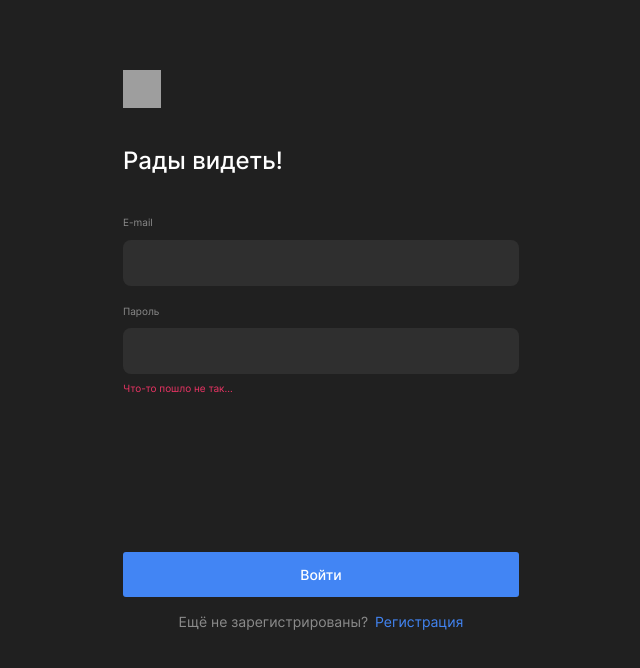
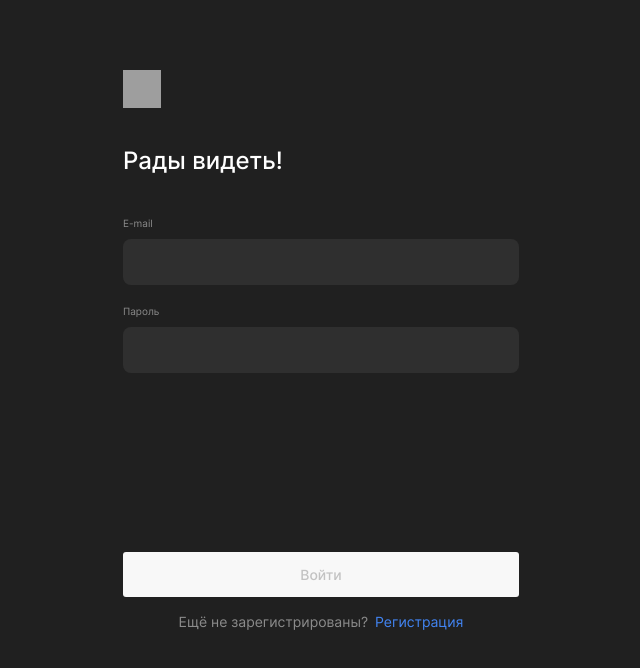
Before and after one commit to GeometricEarth/movies-explorer-frontend, a React (Create React App) app: page /signin in a window 1280 px wide. Shown: the top 668 px of the page, without its empty margins (319-959 px from the left). Built offline with nearby package versions, Linux system fonts and the light colour scheme; grey boxes are pictures that could not be loaded.

Commit message:
feat: Реализовать сообщения об ошибках отправки форм

```diff
--- a/src/components/Form/Form.css
+++ b/src/components/Form/Form.css
@@ -1,18 +1,33 @@
 .form {
   display: flex;
   flex-direction: column;
+  padding-top: 6px;
 }
-.form__label {
+.form__error {
+  color: #ee3465;
+  font-family: Inter;
+  font-size: 10px;
+  font-weight: 400;
+  line-height: 10px;
+  min-height: 10px;
+  letter-spacing: 0em;
+  text-align: left;
+}
+.field {
+  display: flex;
+  flex-direction: column;
+}
+.field__label {
   color: #8b8b8b;
   font-size: 10px;
   font-style: normal;
   font-weight: 400;
   line-height: normal;
 }
-.form__input-wrapper:not(:first-child) {
-  margin-top: 14px;
+.field:not(:first-child) {
+  margin-top: 8px;
 }
-.form__input {
+.field__input {
   width: 100%;
   margin-top: 10px;
   padding: 15px;
@@ -26,13 +41,18 @@
   color: #fff;
   box-sizing: border-box;
 }
-.form__error {
-  margin-top: 8px;
+.field_input_error {
+  color: #ee3465;
+}
+.field__error {
+  margin-top: 2px;
   color: #ee3465;
   font-size: 10px;
-  font-style: normal;
-  font-weight: 400;
-  line-height: normal;
+  line-height: 10px;
+  min-height: 10px;
+  white-space: nowrap;
+  overflow: hidden;
+  text-overflow: ellipsis;
 }
 .form__submit {
   height: 45px;
@@ -46,11 +66,15 @@
   font-weight: 500;
   line-height: normal;
 }
+.form__submit_disabled {
+  background: #f8f8f8;
+  color: #c2c2c2;
+}
 .form__submit_type_register {
   margin-top: 69px;
 }
 .form__submit_type_login {
-  margin-top: 158px;
+  margin-top: 157px;
 }
 
 input:-webkit-autofill,
--- a/src/components/Form/Form.jsx
+++ b/src/components/Form/Form.jsx
@@ -1,22 +1,65 @@
+import useForm from '../../hooks/useForm';
 import './Form.css';
 
-export default function Form({ name, className, formData, formType, submitText }) {
+export default function Form({
+  name,
+  className,
+  formFields,
+  formType,
+  submitText,
+  submitError,
+}) {
+  const initialState = {};
+  formFields.forEach((element) => {
+    initialState[element.name] = '';
+  });
+
+  const {
+    handleInputChange,
+    handleSubmit,
+    formData,
+    errors,
+    isValid,
+  } = useForm(initialState, (data) => {
+    console.log(data);
+  });
+
   return (
-    <form className={'form ' + (className || '')} name={name}>
-      {formData.map(({ label, type, name }, index) => {
+    <form
+      className={'form ' + (className || '')}
+      name={name}
+      onSubmit={handleSubmit}
+    >
+      {formFields.map(({ label, type, name }, index) => {
         return (
-          <div className="form__input-wrapper" key={index}>
-            <label className="form__label" htmlFor={name}>
+          <div className="field" key={index}>
+            <label className="field__label" htmlFor={name}>
               {label}
             </label>
-            <input className="form__input" type={type} name={name} id={name} />
+            <input
+              className={
+                'field__input ' + (!errors[name] ? '' : 'field_input_error')
+              }
+              required
+              type={type}
+              name={name}
+              id={name}
+              onChange={handleInputChange}
+              value={formData[name]}
+            />
+            <span className="field__error">{errors[name]}</span>
           </div>
         );
       })}
-      <span className="form__error form__error_visible">
-        Что-то пошло не так...
-      </span>
-      <button className={'form__submit ' + ('form__submit_type_' + formType)} type="submit">
+      <span className="form__error">{submitError}</span>
+      <button
+        className={
+          `form__submit form__submit_type_${formType} ` +
+          (isValid ? '' : 'form__submit_disabled')
+        }
+        type="submit"
+        disabled={!isValid}
+      >
         {submitText}
       </button>
     </form>
--- a/src/components/Login/Login.js
+++ b/src/components/Login/Login.js
@@ -12,10 +12,11 @@ export default function Login() {
     <PageWithForm>
       <Greeting>Рады видеть!</Greeting>
       <Form
-        formData={formData}
+        formFields={formData}
         formType="login"
         name="login"
         submitText="Войти"
+        submitError=""
       ></Form>
       <div className="redirect">
         <p className="redirect__text">Ещё не зарегистрированы?</p>
--- a/src/components/Profile/Profile.css
+++ b/src/components/Profile/Profile.css
@@ -45,9 +45,21 @@
   width: 100%;
   padding: 0;
 }
+.profile__input-error {
+  visibility: hidden;
+  font-size: 8px;
+  line-height: 8px;
+  min-height: 8px;
+  margin: 0;
+  margin-top: 4px;
+  color: #ff004c;
+}
+.profile__input-error_visible {
+  visibility: visible;
+}
 .profile__divider {
   border-top: solid #424242 1px;
-  margin: 16px 0 17px ;
+  margin: 4px 0 17px;
 }
 .profile__edit-button {
   color: #fff;
@@ -91,11 +103,11 @@
   margin-top: 16px;
 }
 
-@media (max-width:768px) {
+@media (max-width: 768px) {
   .profile {
     margin-top: 236px;
   }
-  .profile__form{
+  .profile__form {
     margin-top: 96px;
   }
   .profile__edit-button {
@@ -106,8 +118,8 @@
   }
 }
 
-@media (max-width:480px) {
-  .profile{
+@media (max-width: 480px) {
+  .profile {
     margin-top: 70px;
     max-width: 260px;
   }
@@ -121,7 +133,7 @@
   .profile__logout {
     font-size: 12px;
   }
-  .profile__submit-error{
+  .profile__submit-error {
     margin-top: 327px;
   }
 }
--- a/src/components/Profile/Profile.js
+++ b/src/components/Profile/Profile.js
@@ -5,7 +5,13 @@ import LinkStyled from '../LinkStyled/LinkStyled';
 import Header from '../Header/Header';
 import useForm from '../../hooks/useForm';
 
-function Profile({ user, onSave, submitError, isAuthorized, onOpenMobileMenu }) {
+function Profile({
+  user,
+  onSave,
+  submitError,
+  isAuthorized,
+  onOpenMobileMenu,
+}) {
   const [isEditable, setEditable] = useState(false);
 
   const editDone = (data) => {
@@ -21,7 +27,7 @@ function Profile({ user, onSave, submitError, isAuthorized, onOpenMobileMenu })
     handleInputChange,
     handleSubmit,
     formData,
-    // errors,
+    errors,
     isValid,
     resetForm,
   } = useForm(user ?? {}, editDone);
@@ -52,6 +58,14 @@ function Profile({ user, onSave, submitError, isAuthorized, onOpenMobileMenu })
               onChange={handleInputChange}
             />
           </div>
+          <p
+            className={
+              'profile__input-error ' +
+              (errors.name ? 'profile__input-error_visible' : '')
+            }
+          >
+            {errors.name}
+          </p>
           <span className="profile__divider"></span>
           <div className="profile__input-wrapper">
             <label className="profile__input-label" htmlFor="email">
@@ -70,6 +84,14 @@ function Profile({ user, onSave, submitError, isAuthorized, onOpenMobileMenu })
               onChange={handleInputChange}
             />
           </div>
+          <p
+            className={
+              'profile__input-error ' +
+              (errors.name ? 'profile__input-error_visible' : '')
+            }
+          >
+            {errors.email}
+          </p>
 
           {isEditable && (
             <>
--- a/src/components/Register/Register.jsx
+++ b/src/components/Register/Register.jsx
@@ -8,17 +8,23 @@ export default function Register() {
     { label: 'Имя', type: 'text', name: 'name' },
     { label: 'E-mail', type: 'email', name: 'email' },
     { label: 'Пароль', type: 'password', name: 'password' },
-  ]
+  ];
   return (
     <PageWithForm>
       <Greeting>Добро пожаловать!</Greeting>
-      <Form formData={formData} formType='register' name='register' submitText='Регистрация'></Form>
-      <div className='redirect'>
+      <Form
+        formFields={formData}
+        formType="register"
+        name="register"
+        submitText="Зарегистрироваться"
+        submitError=""
+      ></Form>
+      <div className="redirect">
         <p className="redirect__text">Уже зарегистрированы?</p>
         <Link className="redirect__link" to="/signin">
           Войти
         </Link>
       </div>
     </PageWithForm>
-  )
+  );
 }
--- a/src/hooks/useForm.js
+++ b/src/hooks/useForm.js
@@ -10,7 +10,6 @@ export default function useForm(initialState = {}, onSubmit) {
     setErrors({ ...errors, [name]: validationMessage });
     setFormData({ ...formData, [name]: value });
     setIsValid(evt.target.form.checkValidity());
-    console.log(isValid);
   }
 
   function handleSubmit(evt) {
```
